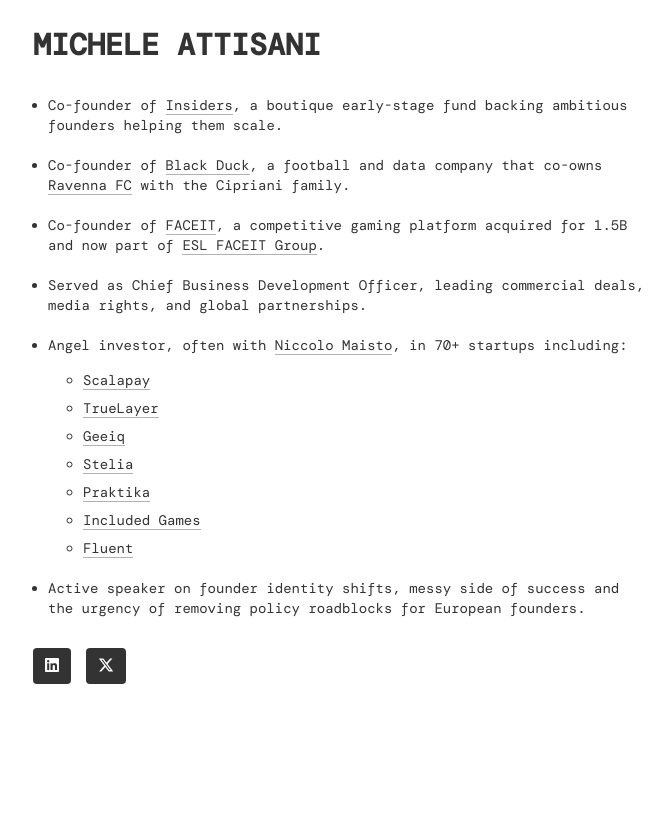
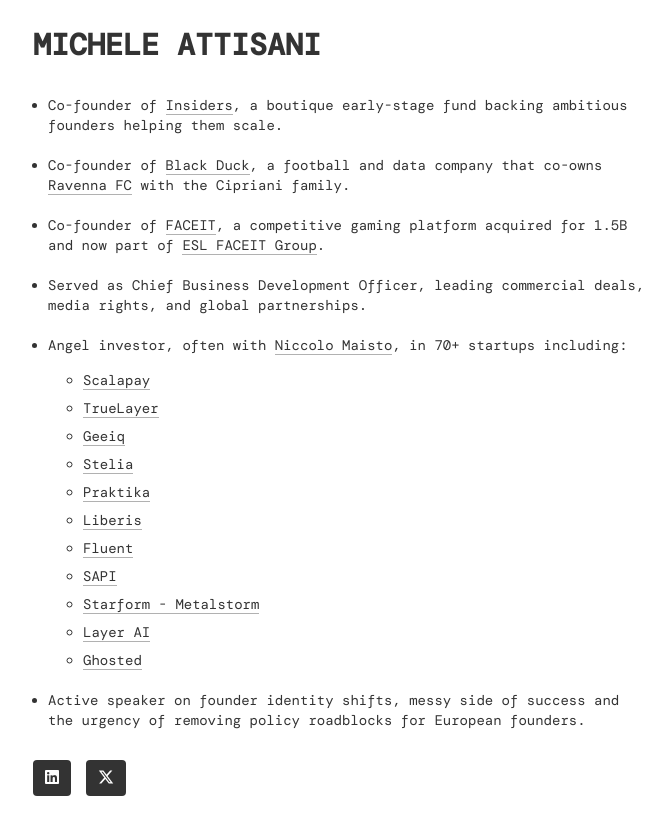
Before and after one commit to MA71SAN/attisani.com, a plain HTML site: page index.html in a window 1280 px wide. Shown: the whole page, without its empty margins (302-974 px from the left). Before the commit the page ends 800 px from the top, so only its background shows below. Drawn offline with nearby package versions, Linux system fonts and the light colour scheme; a web font is replaced by a local one.

Commit message:
Update index.html

```diff
--- a/index.html
+++ b/index.html
@@ -227,8 +227,12 @@
                             <li><a href="https://geeiq.com" target="_blank" rel="noopener">Geeiq</a></li>
                             <li><a href="https://stelia.ai" target="_blank" rel="noopener">Stelia</a></li>
                             <li><a href="https://praktika.ai" target="_blank" rel="noopener">Praktika</a></li>
-                            <li><a href="https://includedgames.com" target="_blank" rel="noopener">Included Games</a></li>
-                            <li><a href="https://fluent.ai" target="_blank" rel="noopener">Fluent</a></li>
+                            <li><a href="https://www.liberis.com/" target="_blank" rel="noopener">Liberis</a></li>
+                            <li><a href="https://fluenthq.com/" target="_blank" rel="noopener">Fluent</a></li>
+                            <li><a href="https://sapi.com/" target="_blank" rel="noopener">SAPI</a></li>
+                            <li><a href="https://playmetalstorm.com/" target="_blank" rel="noopener">Starform - Metalstorm</a></li>
+                            <li><a href="https://www.layer.ai/" target="_blank" rel="noopener">Layer AI</a></li>
+                            <li><a href="https://apps.apple.com/fr/app/ghosted-no-filter-dating-app/id6503138073?l=en-GB" target="_blank" rel="noopener">Ghosted</a></li>
                         </ul>
                     </li>
 
```
